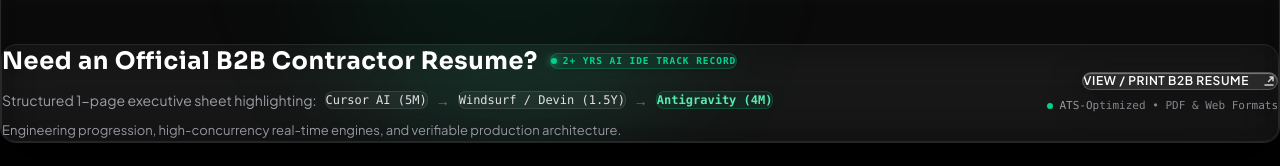
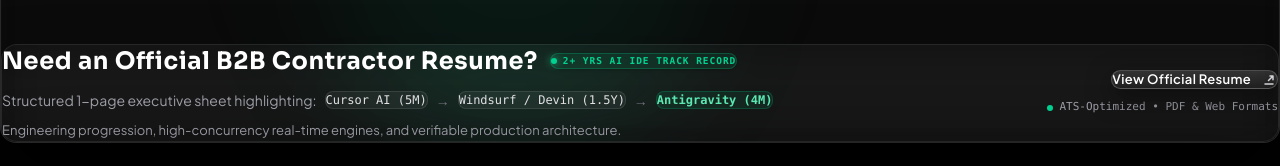
Before and after one commit to ghorhh-coder/portfolio, a Next.js app: page / in a window 1280 px wide. Shown: the part 2757-2923 px from the top of the page. Built offline with nearby package versions, Linux system fonts and the light colour scheme.

Commit message:
style(ui): redesign resume button into a clean Apple squircle glass CTA with Title Case and smooth spotlight sheen

```diff
--- a/src/app/page.tsx
+++ b/src/app/page.tsx
@@ -1197,20 +1197,20 @@
               </div>
             </div>
 
-            {/* Right Action Column - Apple Vision Glass Pill with Moving Spotlight Sheen */}
-            <div className="shrink-0 flex flex-col items-center lg:items-end gap-2 w-full lg:w-auto">
+            {/* Right Action Column - Apple Glass Squircle CTA with Spotlight */}
+            <div className="shrink-0 flex flex-col items-center lg:items-end gap-2.5 w-full lg:w-auto">
               <a
                 href="/resume.html"
                 target="_blank"
                 rel="noopener noreferrer"
-                className="group/btn relative inline-flex items-center justify-center gap-3 px-8 py-3.5 rounded-full bg-white/[0.08] hover:bg-white/[0.18] border border-white/20 hover:border-white/40 text-white font-semibold text-xs tracking-wider uppercase backdrop-blur-xl transition-all duration-300 shadow-[inset_0_1px_1px_rgba(255,255,255,0.4),0_10px_30px_rgba(0,0,0,0.5)] hover:shadow-[inset_0_1px_1px_rgba(255,255,255,0.6),0_15px_35px_rgba(239,68,68,0.2)] cursor-pointer no-underline overflow-hidden w-full sm:w-auto"
+                className="group/btn relative inline-flex items-center justify-center gap-2.5 px-6 sm:px-7 py-3 rounded-xl bg-gradient-to-b from-white/[0.12] to-white/[0.04] hover:from-white/[0.2] hover:to-white/[0.08] border border-white/20 hover:border-white/40 text-white font-semibold text-xs sm:text-[13px] tracking-wide transition-all duration-300 shadow-[0_8px_24px_rgba(0,0,0,0.5)] hover:shadow-[0_12px_32px_rgba(255,255,255,0.1)] active:scale-[0.98] cursor-pointer no-underline overflow-hidden w-full sm:w-auto"
               >
-                {/* Spotlight Sheen Beam */}
-                <span className="absolute inset-0 w-full h-full bg-gradient-to-r from-transparent via-white/30 to-transparent -translate-x-full group-hover/btn:translate-x-full transition-transform duration-1000 ease-out pointer-events-none" />
-                {/* Ambient Radial Spotlight Glow */}
-                <span className="absolute -inset-1 rounded-full bg-gradient-to-r from-red-500/20 via-rose-500/20 to-purple-500/20 opacity-0 group-hover/btn:opacity-100 blur-md transition-opacity duration-500 -z-10" />
-
-                <span className="relative z-10 whitespace-nowrap">View / Print B2B Resume</span>
+                {/* Spotlight Light Sheen */}
+                <span className="absolute inset-0 w-full h-full bg-gradient-to-r from-transparent via-white/25 to-transparent -translate-x-full group-hover/btn:translate-x-full transition-transform duration-700 ease-out pointer-events-none" />
+                {/* Ambient Glow */}
+                <span className="absolute -inset-1 rounded-xl bg-gradient-to-r from-red-500/20 via-white/10 to-rose-500/20 opacity-0 group-hover/btn:opacity-100 blur-md transition-opacity duration-500 -z-10" />
+
+                <span className="relative z-10">View Official Resume</span>
                 <svg className="relative z-10 w-4 h-4 text-zinc-300 group-hover/btn:text-white transition-transform duration-300 group-hover/btn:translate-x-0.5 group-hover/btn:-translate-y-0.5 shrink-0" fill="none" stroke="currentColor" strokeWidth="2.2" viewBox="0 0 24 24">
                   <path strokeLinecap="round" strokeLinejoin="round" d="M13.5 6H18m0 0v5.5m0-5.5L11.25 12.75M6 18h12" />
                 </svg>
```
